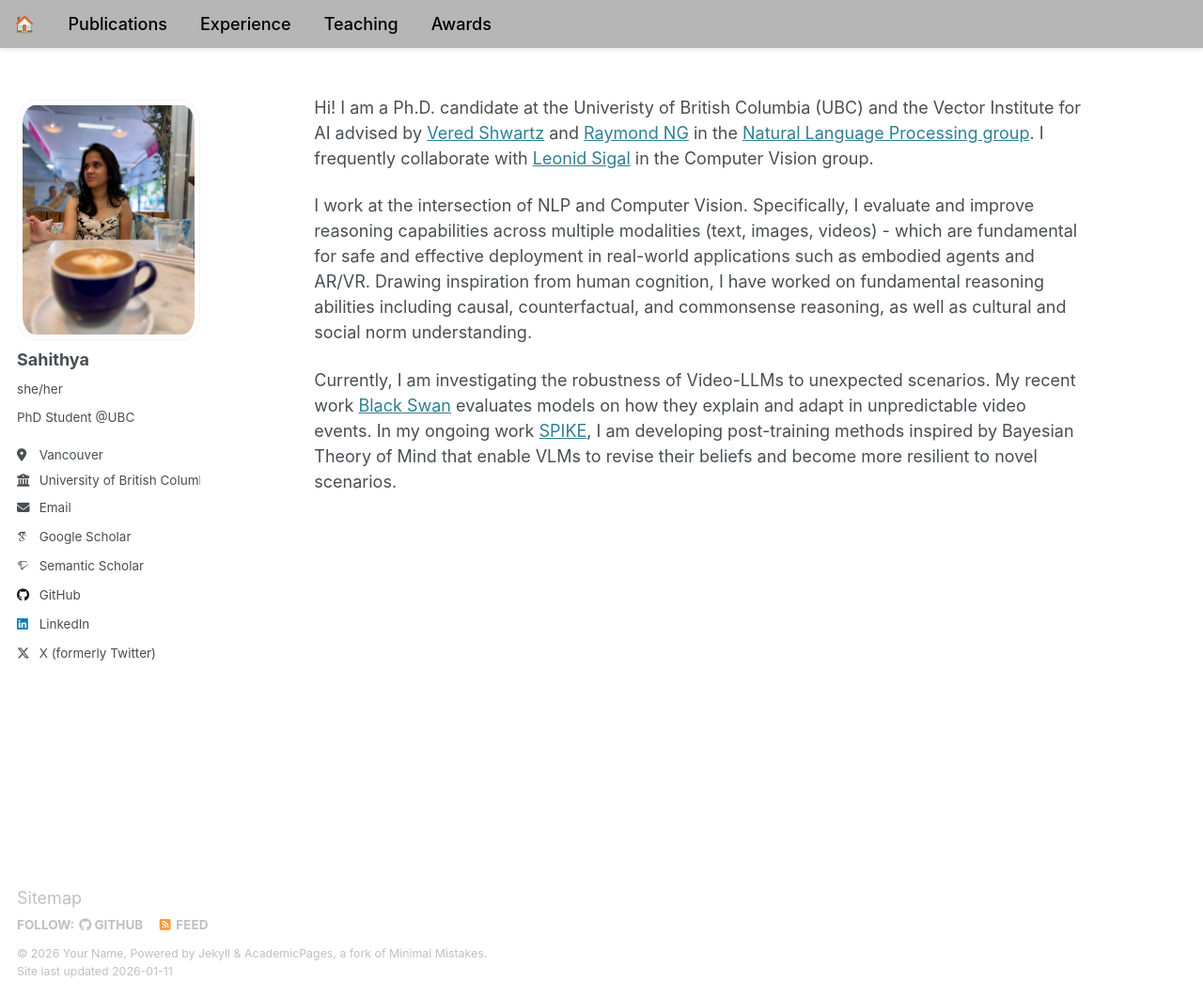
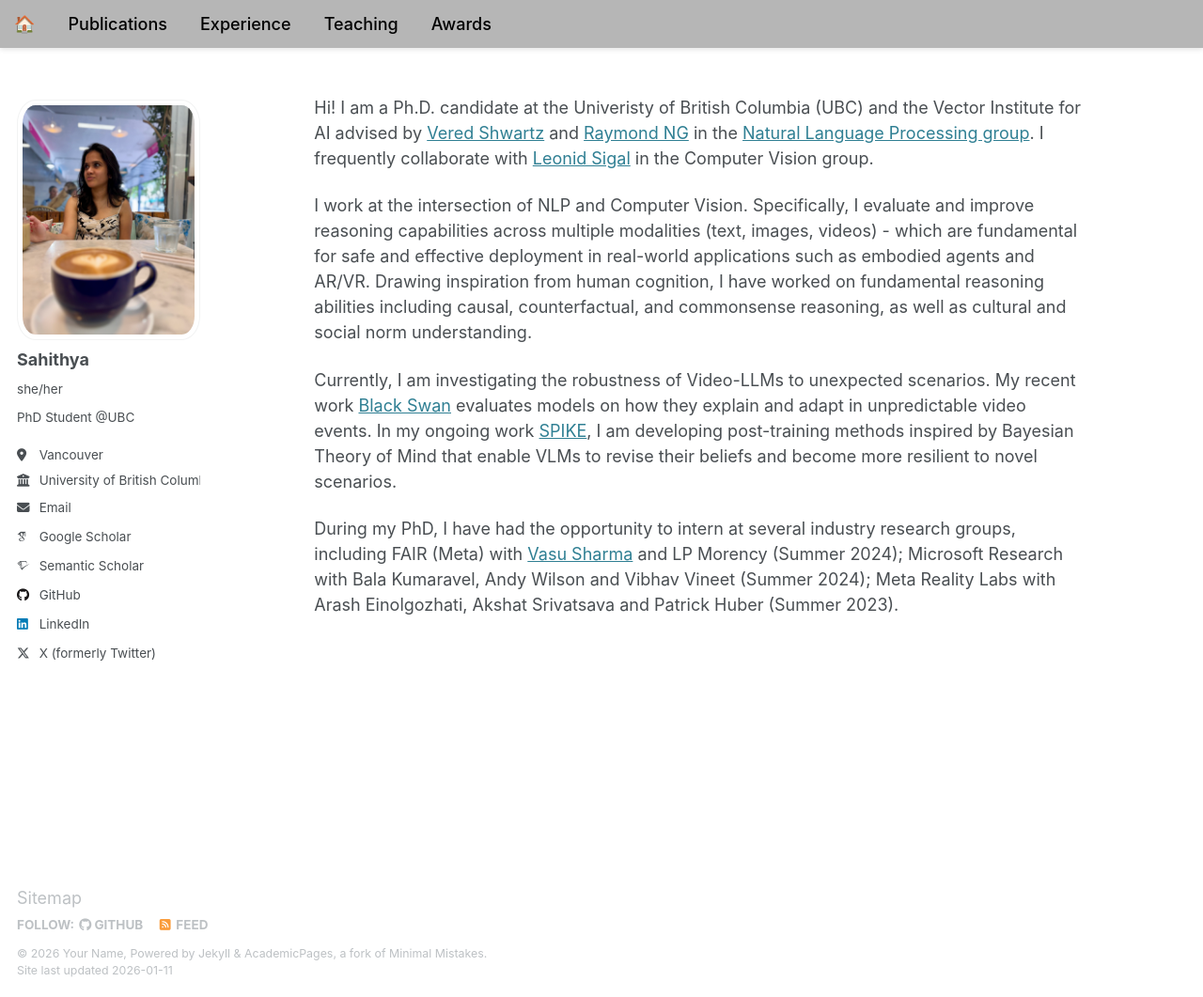
Before and after one commit to sahithyaravi/sahithyaravi.github.io, a Jekyll site: the page built from _pages/about.md, in a window 1280 px wide and 1061 px high. Shown: the whole window at 94% size. Built offline with Jekyll 4.4.1, drawn with Linux system fonts in a browser that asks for light colours; some web fonts are replaced.

Commit message:
bio update

```diff
--- a/_pages/about.md
+++ b/_pages/about.md
@@ -12,3 +12,5 @@ Hi! I am a Ph.D. candidate at the Univeristy of British Columbia (UBC) and the V
 I work at the intersection of NLP and Computer Vision. Specifically, I evaluate and improve reasoning capabilities across multiple modalities (text, images, videos) - which are fundamental for safe and effective deployment in real-world applications such as embodied agents and AR/VR. Drawing inspiration from human cognition, I have worked on fundamental reasoning abilities including causal, counterfactual, and commonsense reasoning, as well as cultural and social norm understanding.
 
 Currently, I am investigating the robustness of Video-LLMs to unexpected scenarios. My recent work [Black Swan](https://blackswan.cs.ubc.ca/) evaluates models on how they explain and adapt in unpredictable video events. In my ongoing work [SPIKE](https://www.arxiv.org/pdf/2509.23433), I am developing post-training methods inspired by Bayesian Theory of Mind that enable VLMs to revise their beliefs and become more resilient to novel scenarios.
+
+During my PhD, I have had the opportunity to intern at several industry research groups, including FAIR (Meta) with [Vasu Sharma]() and LP Morency (Summer 2024); Microsoft Research with Bala Kumaravel, Andy Wilson and Vibhav Vineet (Summer 2024); Meta Reality Labs with Arash Einolgozhati, Akshat Srivatsava and Patrick Huber (Summer 2023).
--- a/_sass/theme/_default.scss
+++ b/_sass/theme/_default.scss
@@ -30,9 +30,9 @@ $sidebar-screen-min-width   : 1024px;
 /* Default light theme for the site */
 :root {
     --global-base-color                 : #{$gray};
-    --global-bg-color                   : white;
+    --global-bg-color                   : #ffffff;
     --global-border-color               : #{$lighter-gray};
-    --global-code-background-color      :white;
+    --global-code-background-color      : #ffffff;
     --global-code-text-color            : #{$darker-gray};
     --global-fig-caption-color          : mix(#fff,  #{$dark-gray}, 25%);
     --global-link-color                 : #2f7f93;
```
